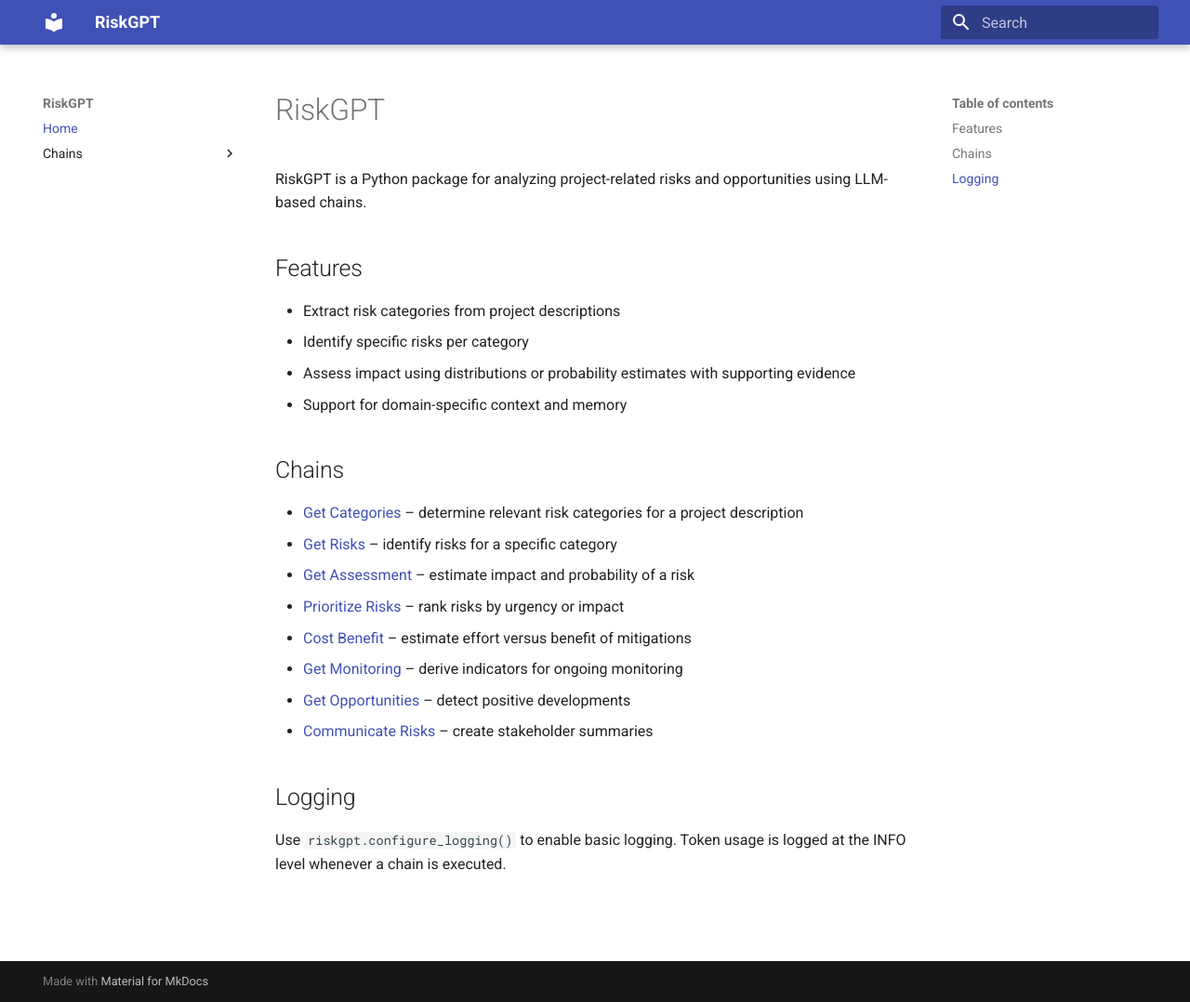
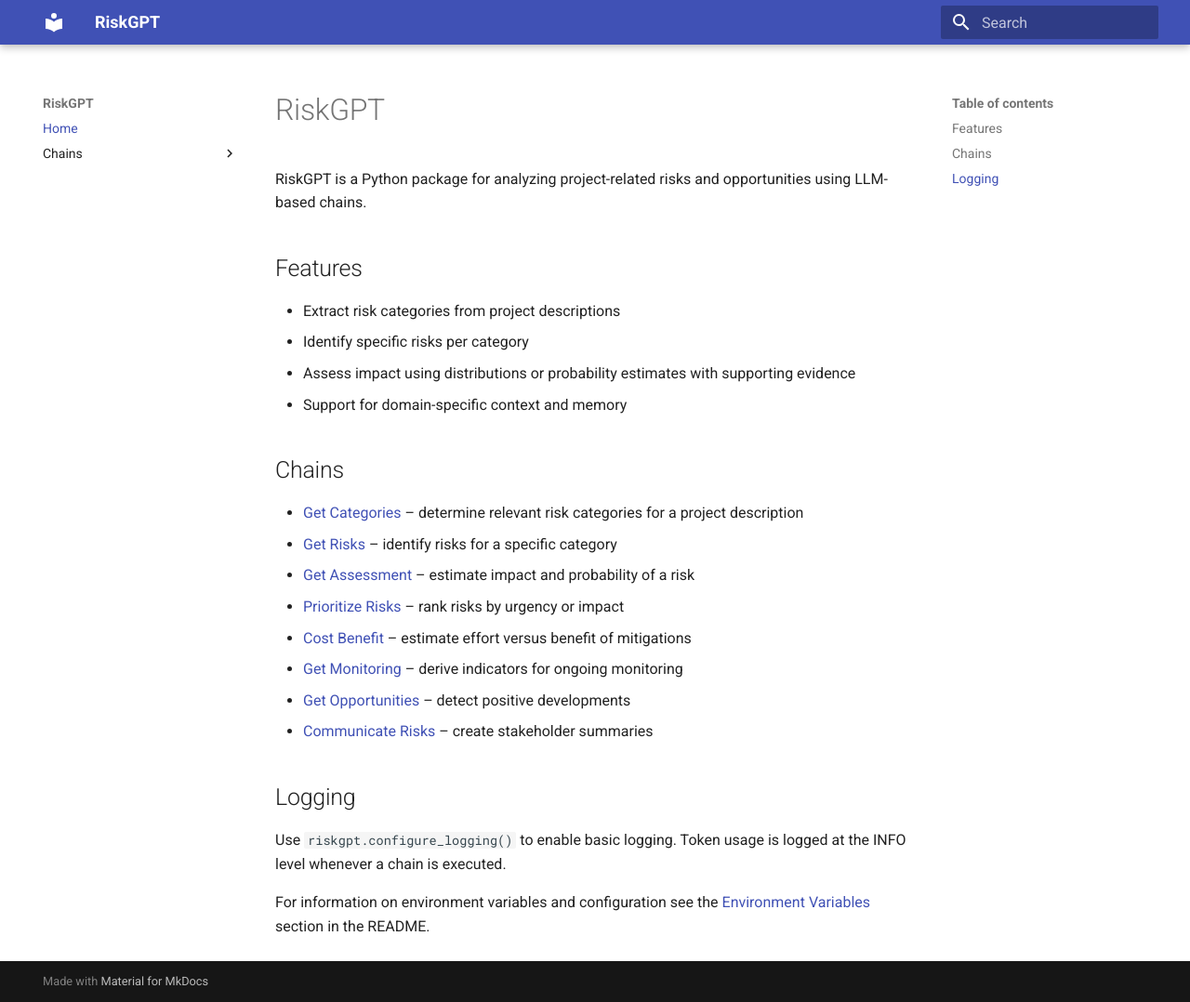
Before and after one commit to thwolter/riskgpt, an MkDocs documentation site: the page built from docs/index.md, in a window 1280 px wide and 1078 px high. Shown: the whole window at 93% size. Built offline with MkDocs 1.6.1 and Material for MkDocs 9.7.7, drawn with Linux system fonts in a browser that asks for light colours.

Commit message:
docs: document environment variables

```diff
--- a/docs/index.md
+++ b/docs/index.md
@@ -24,3 +24,7 @@ RiskGPT is a Python package for analyzing project-related risks and opportunitie
 
 Use `riskgpt.configure_logging()` to enable basic logging. Token usage is logged
 at the INFO level whenever a chain is executed.
+
+For information on environment variables and configuration see the
+[Environment Variables](../README.md#environment-variables) section in the
+README.
```
Also changed, not shown: README.md (+14 -0 lines).
